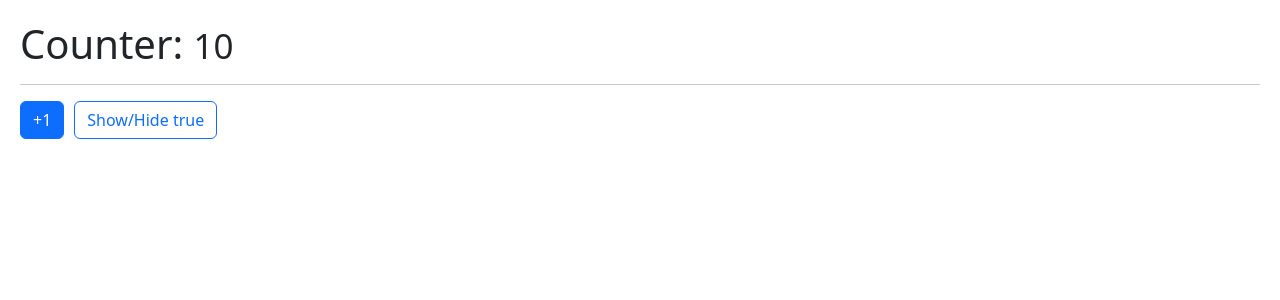
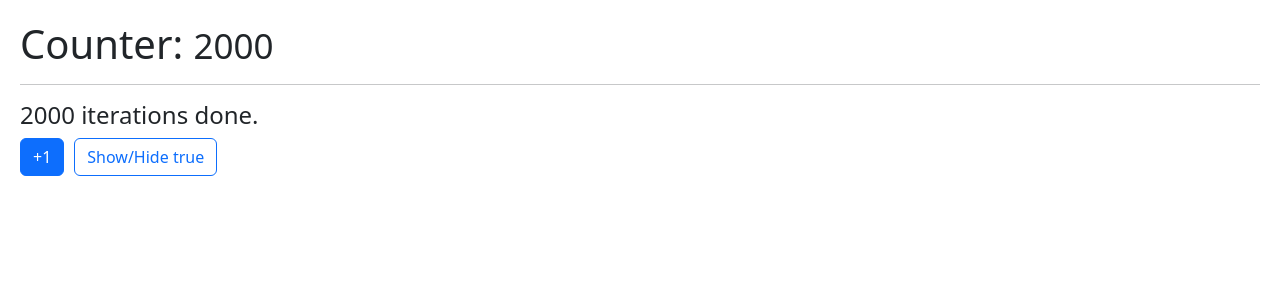
Before and after one commit to raulmoralesruiz/curso-react, a React (Vite) app in the folder 05-hook-app/: page / in a window 1280 px wide. Shown: the top 300 px of the page. Built offline with nearby package versions, Linux system fonts and the light colour scheme.

Commit message:
05-hook-app | useMemo

```diff
--- /dev/null
+++ b/05-hook-app/src/06-memos/MemoHook.jsx
@@ -0,0 +1,38 @@
+import { useMemo, useState } from "react";
+import { useCounter } from "../hooks";
+
+const heavyStuff = (iterations = 100) => {
+  for (let i = 0; i < iterations; i++) {
+    console.log("Here we go...");
+  }
+  return `${iterations} iterations done.`;
+};
+
+export const MemoHook = () => {
+  const { counter, increment } = useCounter(2000);
+  const [show, setShow] = useState(true);
+
+  const memorizedValue = useMemo(() => heavyStuff(counter), [counter]);
+
+  return (
+    <>
+      <h1>
+        Counter: <small>{counter}</small>
+      </h1>
+      <hr />
+
+      <h4>{ memorizedValue }</h4>
+
+      <button className="btn btn-primary" onClick={() => increment()}>
+        +1
+      </button>
+
+      <button
+        className="btn btn-outline-primary ml-3"
+        onClick={() => setShow(!show)}
+      >
+        Show/Hide {JSON.stringify(show)}
+      </button>
+    </>
+  );
+};
--- a/05-hook-app/src/main.jsx
+++ b/05-hook-app/src/main.jsx
@@ -1,6 +1,7 @@
 import React from "react";
 import ReactDOM from "react-dom/client";
-import { Memorize } from "./06-memos/Memorize";
+import { MemoHook } from "./06-memos/MemoHook";
+// import { Memorize } from "./06-memos/Memorize";
 // import { FocusScreen } from "./04-useRef/FocusScreen";
 // import { Layout } from "./05-useLayoutEffect/Layout";
 // import { CounterApp } from "./01-useState/CounterApp";
@@ -13,6 +14,6 @@ import "./index.css";
 
 ReactDOM.createRoot(document.getElementById("root")).render(
   // <React.StrictMode>
-    <Memorize />
+    <MemoHook />
   // </React.StrictMode>
 );
```
